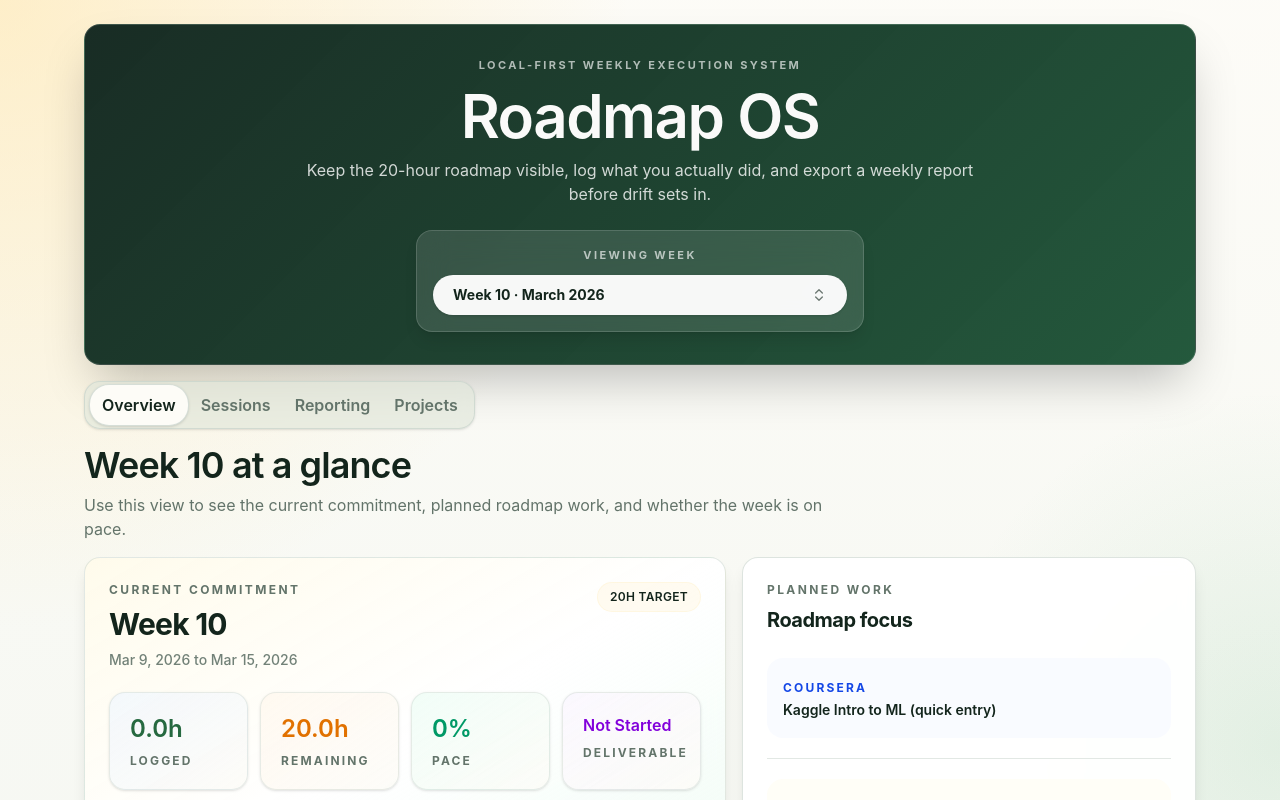
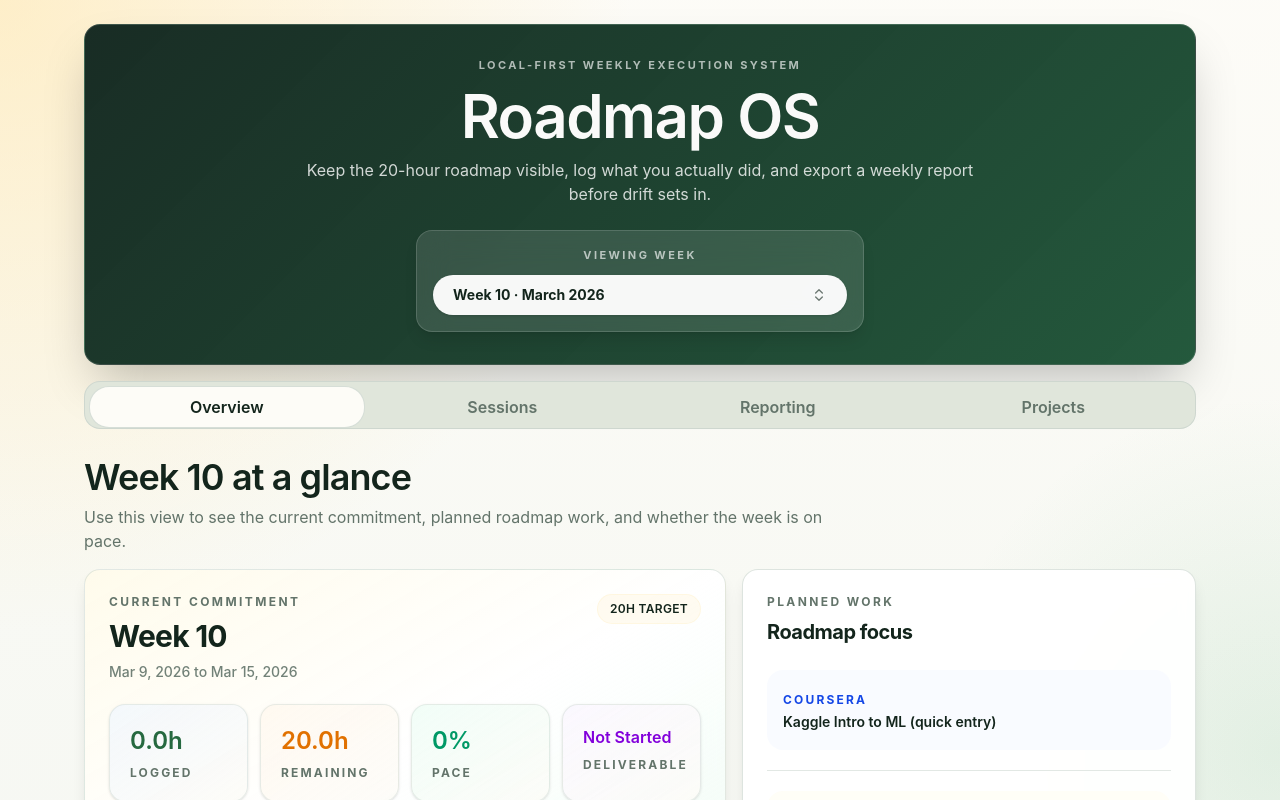
Before and after one commit to DevaWinner/learning-map, a React (Vite) app: page /#/overview in a window 1280 px wide. Shown: the top 800 px of the page. Built offline with nearby package versions, Linux system fonts and the light colour scheme.

Commit message:
Refactor: Make section navigation sticky, remove active tab trigger shadow, and refine tab list styling.

```diff
--- a/src/presentation/components/section-navigation.tsx
+++ b/src/presentation/components/section-navigation.tsx
@@ -32,9 +32,13 @@ export function SectionNavigation() {
     '/overview';
 
   return (
-    <div className="mx-auto mt-4 w-full max-w-md sm:max-w-none">
-      <Tabs value={currentPath} onValueChange={(value) => void navigate(value)}>
-        <TabsList className="grid h-12 w-full grid-cols-4 rounded-xl border border-border/70 bg-muted/65 p-1 shadow-sm backdrop-blur-sm sm:inline-flex sm:h-12 sm:w-auto sm:rounded-2xl sm:p-1">
+    <div className="sticky top-4 z-30 mt-4 w-full pb-3">
+      <Tabs
+        value={currentPath}
+        onValueChange={(value) => void navigate(value)}
+        className="block w-full"
+      >
+        <TabsList className="grid h-12 w-full grid-cols-4 rounded-xl border border-border/70 bg-muted p-1 sm:h-12 sm:rounded-2xl sm:p-1">
           {navigationItems.map((item) => (
             <TabsTrigger
               key={item.to}
--- a/src/presentation/components/ui/tabs.tsx
+++ b/src/presentation/components/ui/tabs.tsx
@@ -26,7 +26,7 @@ const TabsTrigger = React.forwardRef<
   <TabsPrimitive.Trigger
     ref={ref}
     className={cn(
-      'inline-flex items-center justify-center whitespace-nowrap rounded-md px-3 py-1.5 text-sm font-medium text-muted-foreground transition-[background-color,color,box-shadow,border-color] focus-visible:outline-none focus-visible:ring-2 focus-visible:ring-ring/50 disabled:pointer-events-none disabled:opacity-50 data-[state=active]:border data-[state=active]:border-border/70 data-[state=active]:bg-background data-[state=active]:text-foreground data-[state=active]:shadow-sm',
+      'inline-flex items-center justify-center whitespace-nowrap rounded-md px-3 py-1.5 text-sm font-medium text-muted-foreground transition-[background-color,color,border-color] focus-visible:outline-none focus-visible:ring-2 focus-visible:ring-ring/50 disabled:pointer-events-none disabled:opacity-50 data-[state=active]:border data-[state=active]:border-border/70 data-[state=active]:bg-background data-[state=active]:text-foreground',
       className,
     )}
     {...props}
```
